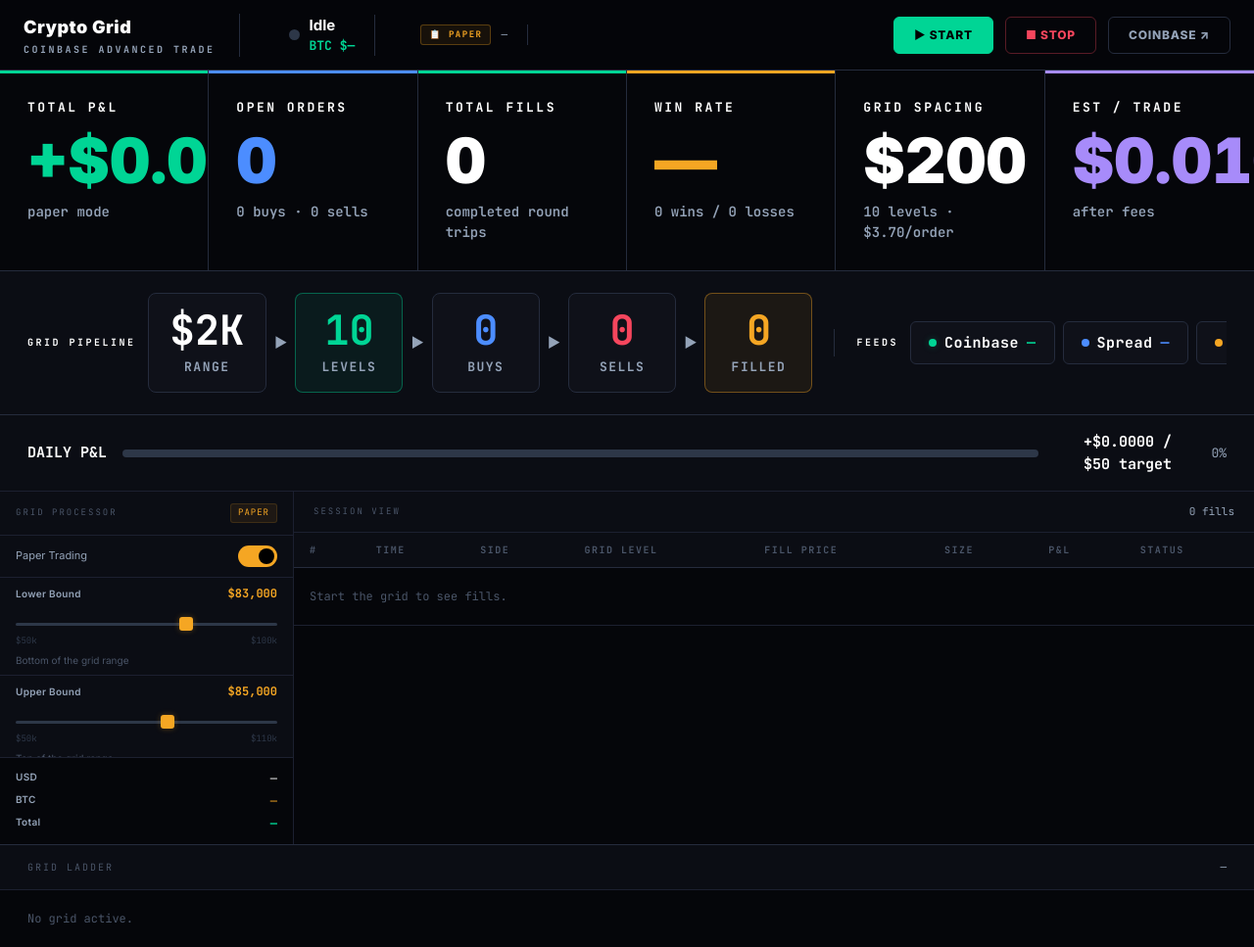
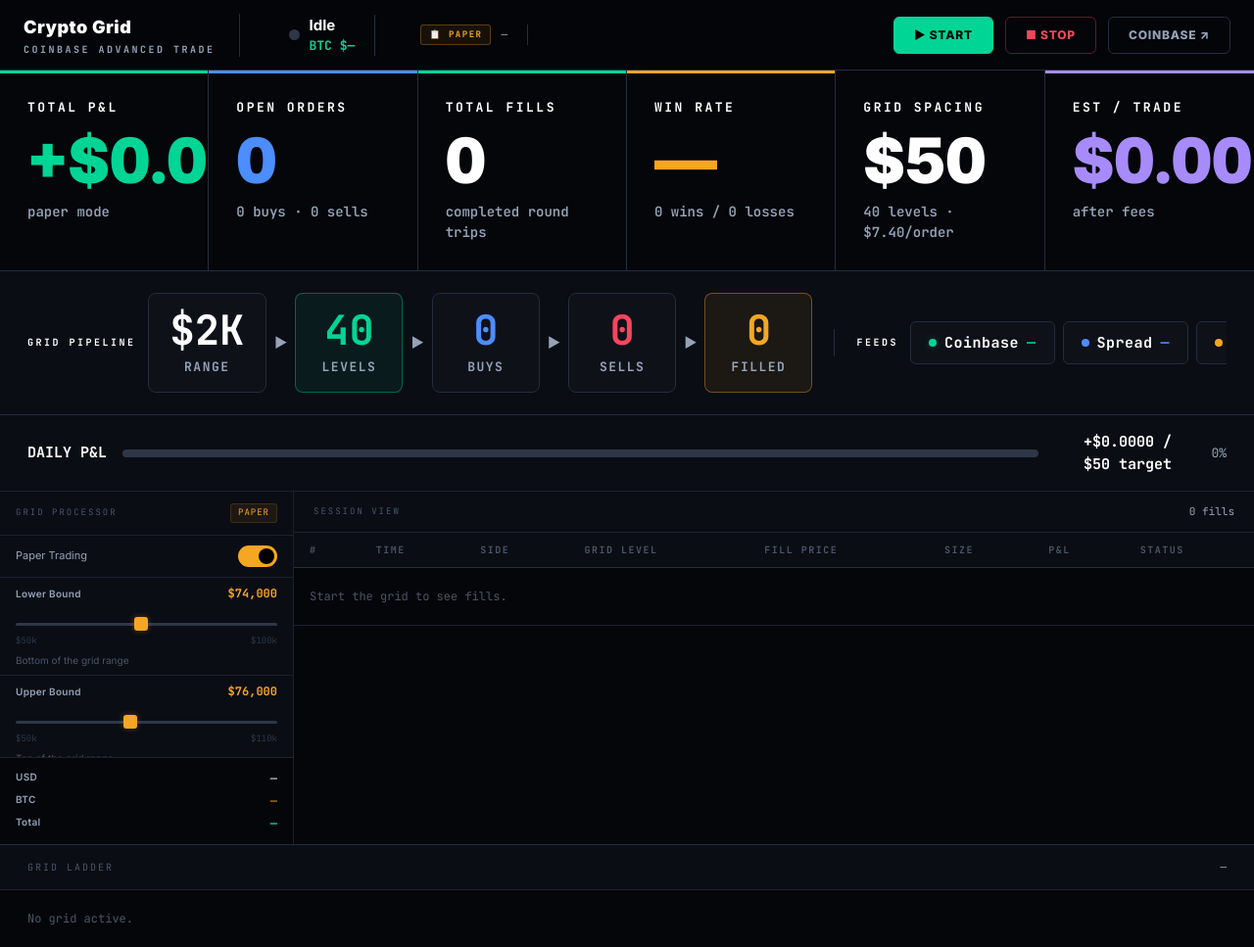
Before and after one commit to papjamzzz/crypto-grid, a Flask app: page / in a window 1280 px wide. Shown: the whole page at 98% size. Run offline with Flask 3, Linux system fonts and the light colour scheme; data that the repository does not hold is empty.

Commit message:
Revert to original settings — BTC at $74.7k, original range was correct

```diff
--- a/grid_engine.py
+++ b/grid_engine.py
@@ -28,10 +28,10 @@ os.makedirs(os.path.dirname(TRADES_FILE), exist_ok=True)
 # ── Default grid settings ─────────────────────────────────────────────────────
 DEFAULT_SETTINGS = {
     "product_id":    "BTC-USD",
-    "lower":         83000.0,    # bottom of grid — centered on ~$84k BTC
-    "upper":         85000.0,    # top of grid
-    "num_grids":     10,         # 10 levels → $200 spacing (fits $42 budget)
-    "order_size":    0.00005,    # BTC per order (~$4.20 at $84k) — 5 buys = ~$21
+    "lower":         74000.0,    # bottom of grid
+    "upper":         76000.0,    # top of grid
+    "num_grids":     40,         # number of grid lines → $50 spacing
+    "order_size":    0.0001,     # BTC per order (~$7.40 at $74k)
     "paper_trading": True,       # ALWAYS start in paper mode
 }
 
--- a/templates/index.html
+++ b/templates/index.html
@@ -536,9 +536,9 @@
       <div class="fader-strip">
         <div class="fader-head">
           <span class="fader-name">Lower Bound</span>
-          <span class="fader-val amber" id="fv-lower">$83,000</span>
+          <span class="fader-val amber" id="fv-lower">$74,000</span>
         </div>
-        <input type="range" class="c-amber" id="s-lower" min="50000" max="100000" step="100" value="83000"
+        <input type="range" class="c-amber" id="s-lower" min="50000" max="100000" step="100" value="74000"
                oninput="syncFader('lower',this.value)">
         <div class="fader-range"><span>$50k</span><span>$100k</span></div>
         <div class="fader-desc">Bottom of the grid range</div>
@@ -548,9 +548,9 @@
       <div class="fader-strip">
         <div class="fader-head">
           <span class="fader-name">Upper Bound</span>
-          <span class="fader-val amber" id="fv-upper">$85,000</span>
+          <span class="fader-val amber" id="fv-upper">$76,000</span>
         </div>
-        <input type="range" class="c-amber" id="s-upper" min="50000" max="110000" step="100" value="85000"
+        <input type="range" class="c-amber" id="s-upper" min="50000" max="110000" step="100" value="76000"
                oninput="syncFader('upper',this.value)">
         <div class="fader-range"><span>$50k</span><span>$110k</span></div>
         <div class="fader-desc">Top of the grid range</div>
@@ -560,11 +560,11 @@
       <div class="fader-strip">
         <div class="fader-head">
           <span class="fader-name">Grid Lines</span>
-          <span class="fader-val blue" id="fv-grids">10</span>
+          <span class="fader-val blue" id="fv-grids">40</span>
         </div>
-        <input type="range" class="c-blue" id="s-grids" min="4" max="80" step="1" value="10"
+        <input type="range" class="c-blue" id="s-grids" min="4" max="80" step="1" value="40"
                oninput="syncFader('grids',this.value)">
-        <div class="fader-range"><span>4</span><span>80</span></div>
+        <div class="fader-range"><span>4</span><span>40</span></div>
         <div class="fader-desc">Number of buy/sell levels</div>
       </div>
 
@@ -572,11 +572,11 @@
       <div class="fader-strip">
         <div class="fader-head">
           <span class="fader-name">Order Size</span>
-          <span class="fader-val green" id="fv-size">0.00005 BTC</span>
+          <span class="fader-val green" id="fv-size">0.0001 BTC</span>
         </div>
-        <input type="range" class="c-green" id="s-size" min="0" max="10" step="1" value="0"
+        <input type="range" class="c-green" id="s-size" min="0" max="9" step="1" value="0"
                oninput="syncFader('size',this.value)">
-        <div class="fader-range"><span>0.00005</span><span>0.1</span></div>
+        <div class="fader-range"><span>0.0001</span><span>0.1</span></div>
         <div class="fader-desc">BTC per order (~<span id="size-usd">$7</span> at market)</div>
       </div>
 
@@ -662,7 +662,7 @@
 </div>
 
 <script>
-const SIZE_STEPS = [0.00005,0.0001,0.0002,0.0005,0.001,0.002,0.005,0.01,0.02,0.05,0.1];
+const SIZE_STEPS = [0.0001,0.0002,0.0005,0.001,0.002,0.005,0.01,0.02,0.05,0.1];
 let lastPrice = 0;
 
 function fmtUSD(n, dec=2) { return '$' + Math.abs(n).toLocaleString(undefined,{minimumFractionDigits:dec,maximumFractionDigits:dec}); }
```
